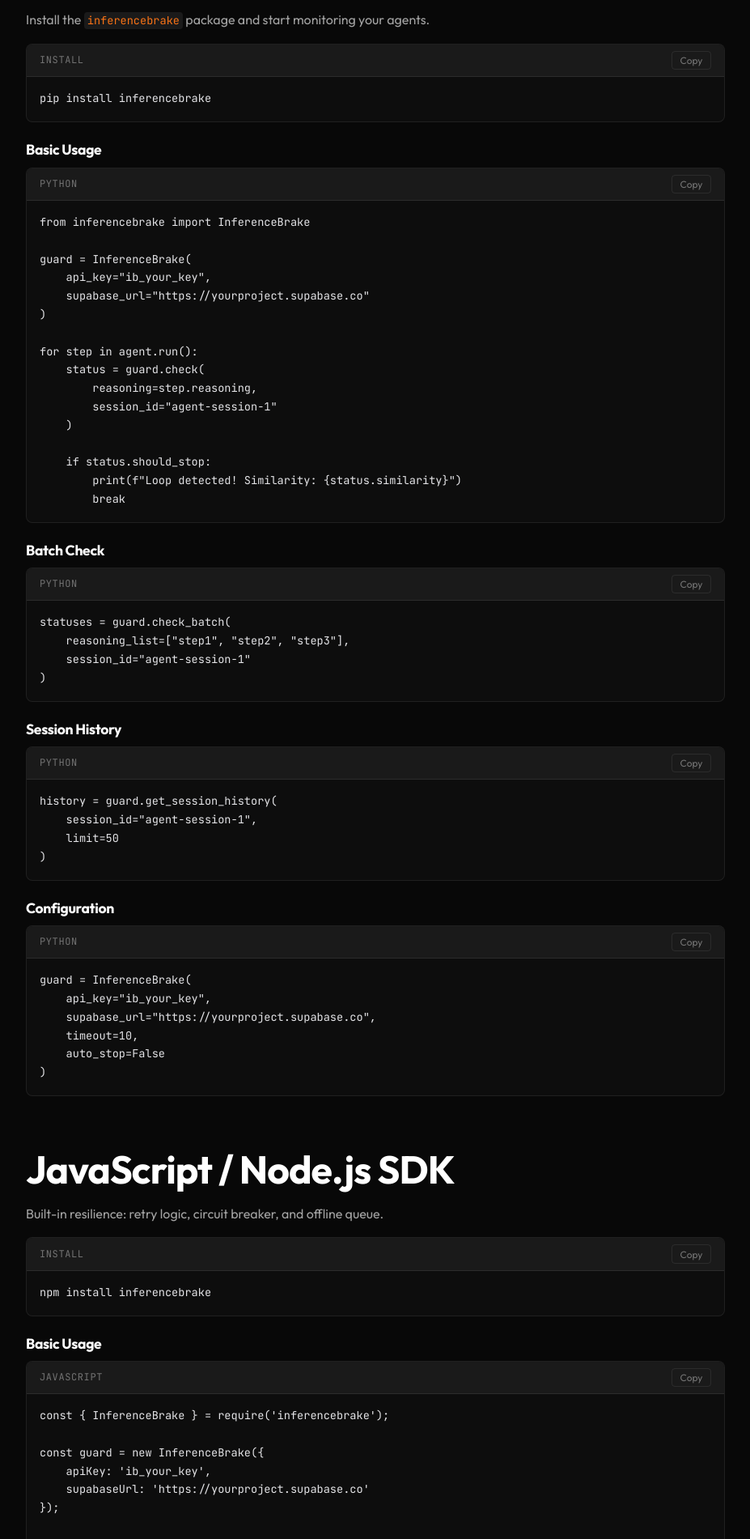
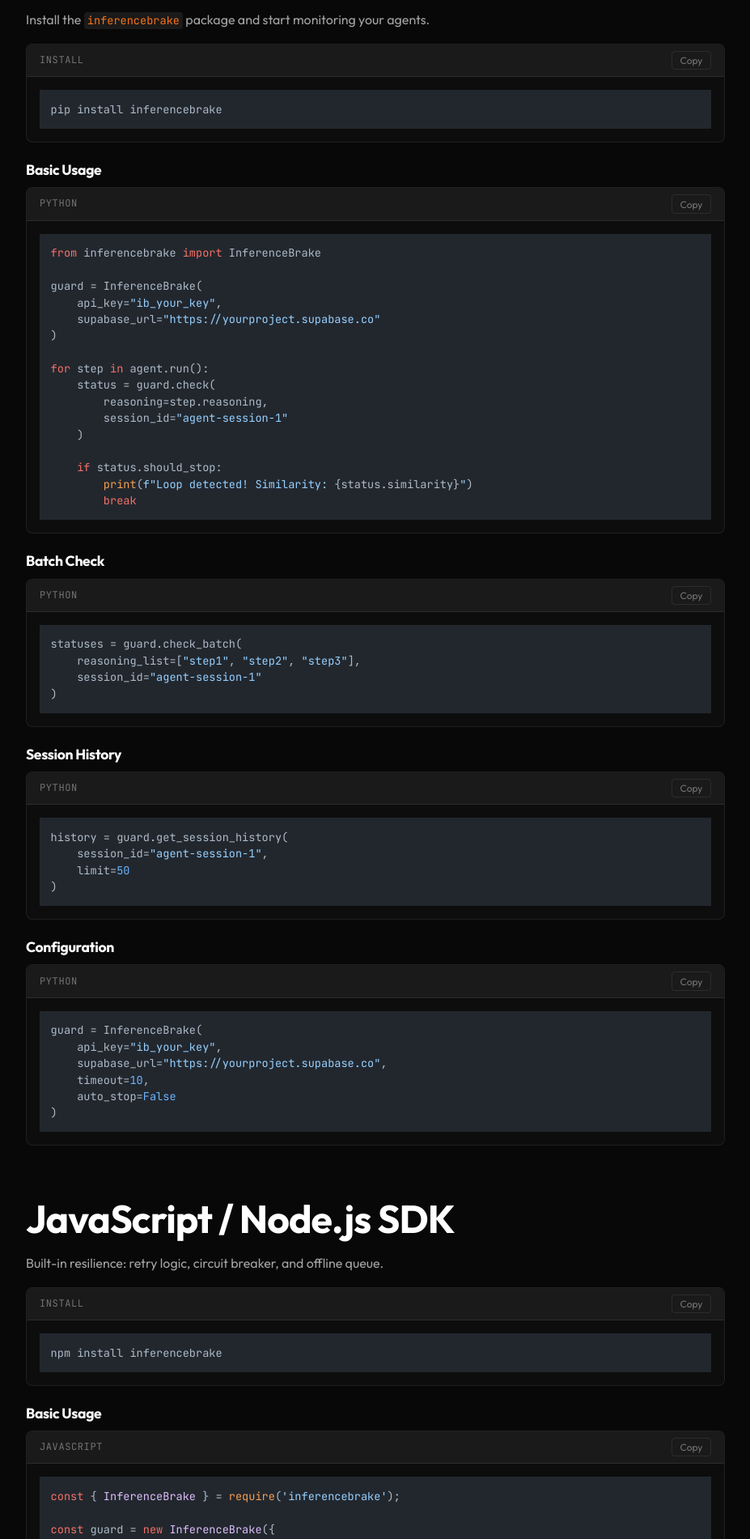
Before and after one commit to InferenceBrake/inference-brake-platform, a SvelteKit app in the folder apps/web/: page /docs in a window 1280 px wide. Shown: the part 559-2460 px from the top of the page at 81% size, without its empty margins (312-1239 px from the left). Built offline with nearby package versions, Linux system fonts and the light colour scheme; no server answers.

Commit message:
Feat: Add /docs route with syntax-highlighted integration docs

```diff
--- a/apps/web/package.json
+++ b/apps/web/package.json
@@ -23,6 +23,7 @@
 	},
 	"dependencies": {
 		"@sentry/sveltekit": "^8.51.0",
-		"@supabase/supabase-js": "^2.97.0"
+		"@supabase/supabase-js": "^2.97.0",
+		"highlight.js": "^11.11.1"
 	}
 }
--- a/apps/web/src/routes/docs/+page.svelte
+++ b/apps/web/src/routes/docs/+page.svelte
@@ -1,5 +1,7 @@
 <script lang="ts">
 	import '../../app.css';
+	import hljs from 'highlight.js';
+	import 'highlight.js/styles/github-dark-dimmed.css';
 
 	let activeSection = $state('quickstart');
 	let copyFeedback = $state<string | null>(null);
@@ -24,6 +26,10 @@
 		copyFeedback = label;
 		setTimeout(() => copyFeedback = null, 2000);
 	}
+
+	$effect(() => {
+		hljs.highlightAll();
+	});
 
 	const codes = {
 		pip: 'pip install inferencebrake',
@@ -209,7 +215,7 @@
 						{copyFeedback === 'pip install' ? 'Copied' : 'Copy'}
 					</button>
 				</div>
-				<pre><code>{codes.pip}</code></pre>
+				<pre><code class="language-bash">{codes.pip}</code></pre>
 			</div>
 
 			<h3>Basic Usage</h3>
@@ -220,7 +226,7 @@
 						{copyFeedback === 'basic usage' ? 'Copied' : 'Copy'}
 					</button>
 				</div>
-				<pre><code>{codes.pythonBasic}</code></pre>
+				<pre><code class="language-python">{codes.pythonBasic}</code></pre>
 			</div>
 
 			<h3>Batch Check</h3>
@@ -231,7 +237,7 @@
 						{copyFeedback === 'batch' ? 'Copied' : 'Copy'}
 					</button>
 				</div>
-				<pre><code>{codes.pythonBatch}</code></pre>
+				<pre><code class="language-python">{codes.pythonBatch}</code></pre>
 			</div>
 
 			<h3>Session History</h3>
@@ -242,7 +248,7 @@
 						{copyFeedback === 'history' ? 'Copied' : 'Copy'}
 					</button>
 				</div>
-				<pre><code>{codes.pythonHistory}</code></pre>
+				<pre><code class="language-python">{codes.pythonHistory}</code></pre>
 			</div>
 
 			<h3>Configuration</h3>
@@ -253,7 +259,7 @@
 						{copyFeedback === 'config' ? 'Copied' : 'Copy'}
 					</button>
 				</div>
-				<pre><code>{codes.pythonConfig}</code></pre>
+				<pre><code class="language-python">{codes.pythonConfig}</code></pre>
 			</div>
 		</section>
 
@@ -268,7 +274,7 @@
 						{copyFeedback === 'npm' ? 'Copied' : 'Copy'}
 					</button>
 				</div>
-				<pre><code>{codes.npm}</code></pre>
+				<pre><code class="language-bash">{codes.npm}</code></pre>
 			</div>
 
 			<h3>Basic Usage</h3>
@@ -279,7 +285,7 @@
 						{copyFeedback === 'js basic' ? 'Copied' : 'Copy'}
 					</button>
 				</div>
-				<pre><code>{codes.jsBasic}</code></pre>
+				<pre><code class="language-javascript">{codes.jsBasic}</code></pre>
 			</div>
 
 			<h3>Resilience Configuration</h3>
@@ -290,7 +296,7 @@
 						{copyFeedback === 'js config' ? 'Copied' : 'Copy'}
 					</button>
 				</div>
-				<pre><code>{codes.jsConfig}</code></pre>
+				<pre><code class="language-javascript">{codes.jsConfig}</code></pre>
 			</div>
 
 			<h3>Monitor Helper</h3>
@@ -301,7 +307,7 @@
 						{copyFeedback === 'js monitor' ? 'Copied' : 'Copy'}
 					</button>
 				</div>
-				<pre><code>{codes.jsMonitor}</code></pre>
+				<pre><code class="language-javascript">{codes.jsMonitor}</code></pre>
 			</div>
 		</section>
 
@@ -317,7 +323,7 @@
 						{copyFeedback === 'health' ? 'Copied' : 'Copy'}
 					</button>
 				</div>
-				<pre><code>{codes.curlHealth}</code></pre>
+				<pre><code class="language-bash">{codes.curlHealth}</code></pre>
 			</div>
 
 			<h3>Check Reasoning</h3>
@@ -328,7 +334,7 @@
 						{copyFeedback === 'curl' ? 'Copied' : 'Copy'}
 					</button>
 				</div>
-				<pre><code>{codes.curlCheck}</code></pre>
+				<pre><code class="language-bash">{codes.curlCheck}</code></pre>
 			</div>
 
 			<h3>Response</h3>
@@ -339,7 +345,7 @@
 						{copyFeedback === 'response' ? 'Copied' : 'Copy'}
 					</button>
 				</div>
-				<pre><code>{codes.responseJson}</code></pre>
+				<pre><code class="language-json">{codes.responseJson}</code></pre>
 			</div>
 		</section>
 
@@ -432,7 +438,7 @@
 						{copyFeedback === 'langchain' ? 'Copied' : 'Copy'}
 					</button>
 				</div>
-				<pre><code>{codes.langchain}</code></pre>
+				<pre><code class="language-python">{codes.langchain}</code></pre>
 			</div>
 
 			<h3>CrewAI (Python)</h3>
@@ -443,7 +449,7 @@
 						{copyFeedback === 'crewai' ? 'Copied' : 'Copy'}
 					</button>
 				</div>
-				<pre><code>{codes.crewai}</code></pre>
+				<pre><code class="language-python">{codes.crewai}</code></pre>
 			</div>
 
 			<h3>Python Decorator</h3>
@@ -454,7 +460,7 @@
 						{copyFeedback === 'decorator' ? 'Copied' : 'Copy'}
 					</button>
 				</div>
-				<pre><code>{codes.decorator}</code></pre>
+				<pre><code class="language-python">{codes.decorator}</code></pre>
 			</div>
 
 			<h3>JavaScript Monitor</h3>
@@ -465,7 +471,7 @@
 						{copyFeedback === 'js monitor full' ? 'Copied' : 'Copy'}
 					</button>
 				</div>
-				<pre><code>{codes.jsMonitorFull}</code></pre>
+				<pre><code class="language-javascript">{codes.jsMonitorFull}</code></pre>
 			</div>
 		</section>
 	</main>
@@ -633,13 +639,13 @@
 		padding: 1rem;
 		margin: 0;
 		overflow-x: auto;
+		background: transparent;
 	}
 
 	.code-block code {
 		font-family: var(--font-mono);
 		font-size: 0.85rem;
 		line-height: 1.5;
-		color: #e4e4e7;
 		white-space: pre;
 	}
 
```
Also changed, not shown: 2 other files (tests, documents, lock files or other folders).
